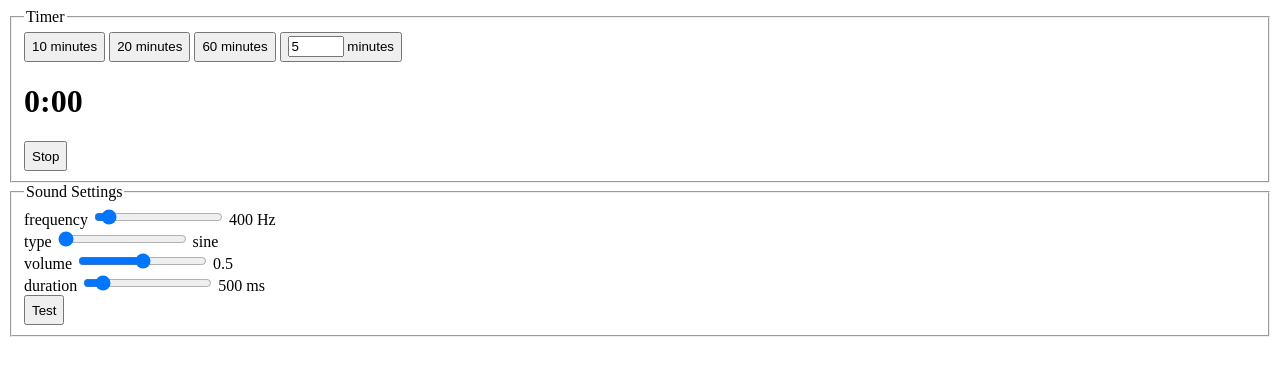
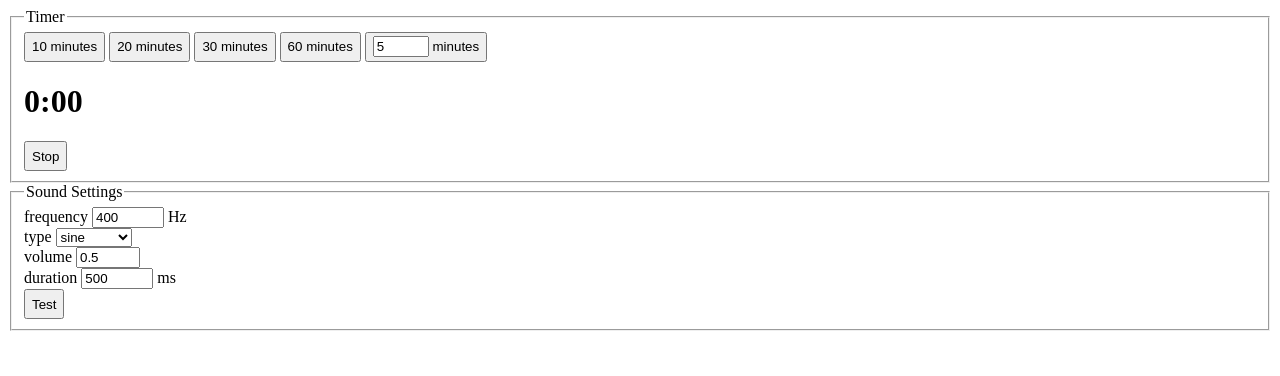
Before and after one commit to gary287/timer, a website: page timer.html in a window 1280 px wide. Drawn offline with Linux system fonts and the light colour scheme.

Commit message:
implement timer

```diff
--- a/timer.html
+++ b/timer.html
@@ -11,42 +11,69 @@
 </head>
 
 <body>
-    <script>
-
-    </script>
     <fieldset>
         <legend>Timer</legend>
-        <button onclick="startTimer(10)">10 minutes</button>
-        <button onclick="startTimer(20)">20 minutes</button>
-        <button onclick="startTimer(60)">60 minutes</button>
-        <button onclick="startTimer()">
+        <button class="start-timer" data-minutes="10">10 minutes</button>
+        <button class="start-timer" data-minutes="20">20 minutes</button>
+        <button class="start-timer" data-minutes="30">30 minutes</button>
+        <button class="start-timer" data-minutes="60">60 minutes</button>
+        <button class="start-timer">
             <label>
-                <input id="minutesInput" onchange="save(this.id, this.value)" onclick="minutesInputClicked()"
-                    type="number" min="1" max="60" value="5" />
+                <input id="minutes" class="state" type="number" min="1" max="60" value="5" />
                 minutes
             </label>
         </button>
-        <h1 id="timeRemainingDisplay">0:00</h1>
-        <button onclick="stopTimer()">Stop</button>
-        <script>
-            const timeRemainingDisplay = document.getElementById("timeRemainingDisplay");
-            const minutesInput = document.getElementById("minutesInput");
-
+        <h1 id="time-remaining">0:00</h1>
+        <button id="stop-timer">Stop</button>
+    </fieldset>
+    <fieldset>
+        <legend>Sound Settings</legend>
+        <div>
+            <label>frequency
+                <input type="number" id="frequency" class="state" min="40" max="6000" value="400" /> Hz
+            </label>
+        </div>
+        <div>
+            <label>type
+                <select id="type" class="state">
+                    <option>sine</option>
+                    <option>square</option>
+                    <option>sawtooth</option>
+                    <option>triangle</option>
+                </select>
+            </label>
+        </div>
+        <div>
+            <label>volume
+                <input type="number" id="volume" class="state" min="0" max="1" value=".5" step=".1" />
+            </label>
+        </div>
+        <div>
+            <label>duration
+                <input type="number" id="duration" class="state" min="1" max="5000" value="500" /> ms
+            </label>
+        </div>
+        <div>
+            <button id="test-beep">Test</button>
+        </div>
+    </fieldset>
+    <script>
+        onload = (event) => {
             let endTime = Date.now();
             let interval = 0;
             let secondsRemaining = 0;
+            let audioContext = null;
 
-            function minutesInputClicked() {
-                event.preventDefault();
-                event.cancelBubble = true;
+            let state = {
+                minutes: 5,
+                frequency: 400,
+                type: "sine",
+                volume: .5,
+                duration: 500
             }
 
             function startTimer(minutes) {
                 stopTimer();
-
-                if (!minutes) {
-                    minutes = parseInt(minutesInput.value)
-                }
 
                 endTime = Date.now() + (minutes * 60 * 1000);
 
@@ -66,7 +93,7 @@
 
             function display() {
                 let minutesAndSeconds = `${Math.floor(secondsRemaining / 60)}:${(secondsRemaining % 60).toString().padStart(2, '0')}`;
-                timeRemainingDisplay.innerText = minutesAndSeconds;
+                document.getElementById("time-remaining").innerText = minutesAndSeconds;
                 document.title = minutesAndSeconds;
             }
 
@@ -83,81 +110,60 @@
 
                 display();
             }
-        </script>
-    </fieldset>
-    <fieldset>
-        <legend>Sound Settings</legend>
-        <div>
-            <label>frequency
-                <input type="range" id="frequencyInput" min="40" max="6000" value="400"
-                    oninput="displaySoundSettings()" />
-                <span id="frequencyDisplay"></span>
-            </label>
-        </div>
-        <div>
-            <label>type
-                <input type="range" id="typeInput" min="0" max="3" value="0" oninput="displaySoundSettings()" />
-                <span id="typeDisplay"></span></label>
-        </div>
-        <div>
-            <label>volume
-                <input type="range" id="volumeInput" min="0" max="100" value="50" oninput="displaySoundSettings()" />
-                <span id="volumeDisplay"></span></label>
-        </div>
-        <div>
-            <label>duration
-                <input type="range" id="durationInput" min="1" max="5000" value="500"
-                    oninput="displaySoundSettings()" />
-                <span id="durationDisplay"></span></label>
-        </div>
-        <div>
-            <button onclick="beep()">Test</button>
-        </div>
-        <script>
-            let audioContext = null;
-            let frequency = 400;
-            let type = 0;
-            let volume = .5;
-            let duration = 500;
-
-            displaySoundSettings();
-
-            function displaySoundSettings() {
-                frequency = document.getElementById("frequencyInput").value;
-                document.getElementById("frequencyDisplay").innerHTML = `${frequency} Hz`;
-
-                switch (document.getElementById("typeInput").value * 1) {
-                    case 0: type = 'sine'; break;
-                    case 1: type = 'square'; break;
-                    case 2: type = 'sawtooth'; break;
-                    case 3: type = 'triangle'; break;
-                }
-                document.getElementById("typeDisplay").innerHTML = type;
-
-                volume = document.getElementById("volumeInput").value / 100;
-                document.getElementById("volumeDisplay").innerHTML = volume;
-
-                duration = document.getElementById("durationInput").value;
-                document.getElementById("durationDisplay").innerHTML = `${duration} ms`;
-            }
 
             function beep() {
                 if (audioContext == null) {
                     audioContext = new AudioContext();
                 }
+
                 var oscillator = audioContext.createOscillator();
                 var gainNode = audioContext.createGain();
                 oscillator.connect(gainNode);
                 gainNode.connect(audioContext.destination);
-                gainNode.gain.value = volume;
-                oscillator.frequency.value = frequency;
-                oscillator.type = type;
+                gainNode.gain.value = state.volume;
+                oscillator.frequency.value = state.frequency;
+                oscillator.type = state.type;
                 oscillator.start();
-                oscillator.stop(audioContext.currentTime + (duration / 1000));
+                oscillator.stop(audioContext.currentTime + (state.duration / 1000));
             };
-        </script>
-        </div>
-    </fieldset>
+
+            for (const id in state) {
+                let value = localStorage.getItem(id) ?? state[id];
+
+                if (typeof state[id] == "number" && typeof value != "number") {
+                    value = parseFloat(value) || state[id];
+                }
+
+                document.getElementById(id).value = value;
+                state[id] = value;
+            }
+
+            document.querySelectorAll(".state").forEach(element => element.onchange = event => {
+                let id = event.target.id;
+                let value = event.target.value;
+
+                if (typeof state[id] == "number") {
+                    value = parseFloat(value) || state[id];
+                }
+
+                localStorage.setItem(id, value);
+                state[id] = value;
+            });
+
+            document.querySelectorAll(".start-timer").forEach(element => element.onclick
+                = event => startTimer(event.target.dataset.minutes ?? state.minutes));
+
+
+            document.querySelector("#minutes").onclick = event => {
+                event.preventDefault();
+                event.cancelBubble = true;
+            };
+
+            document.querySelector("#stop-timer").onclick = event => stopTimer();
+
+            document.querySelector("#test-beep").onclick = event => beep();
+        };
+    </script>
 </body>
 
 </html>
```
